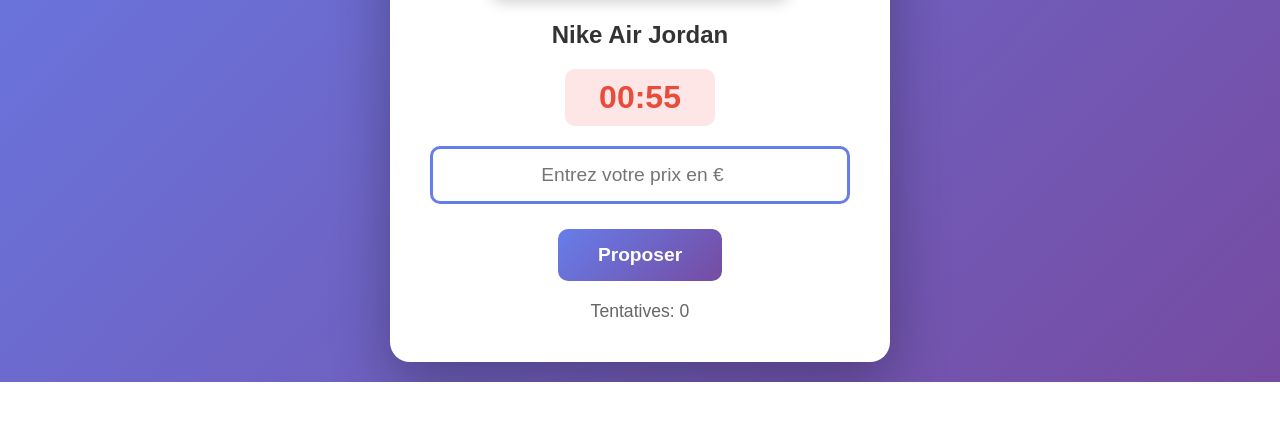
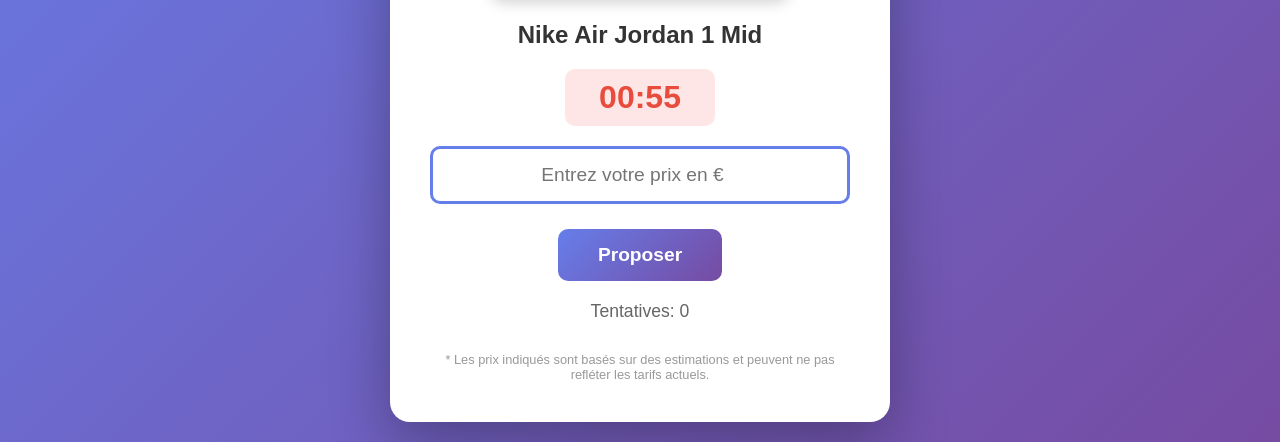
Before and after one commit to AlbanGaming/Lobby-des-jeux, a plain HTML site: page page1.html in a window 1280 px wide. Shown: the part 440-882 px from the top of the page. Before the commit the page ends 822 px from the top, so only its background shows below. Drawn offline with Linux system fonts and the light colour scheme.

Commit message:
Update page1.html

```diff
--- a/page1.html
+++ b/page1.html
@@ -27,6 +27,7 @@
             max-width: 500px;
             width: 100%;
             text-align: center;
+            position: relative;
         }
         h1 {
             color: #667eea;
@@ -153,6 +154,12 @@
             color: #e74c3c;
             font-weight: bold;
         }
+        .disclaimer {
+            margin-top: 30px;
+            font-size: 0.8em;
+            color: #999;
+            text-align: center;
+        }
     </style>
 </head>
 <body>
@@ -180,37 +187,41 @@
                 <button onclick="newGame()">Nouvelle Partie</button>
             </div>
         </div>
+
+        <div class="disclaimer">
+            * Les prix indiqués sont basés sur des estimations et peuvent ne pas refléter les tarifs actuels.
+        </div>
     </div>
     <script>
         const products = [
             {
-                name: "iPhone 15 Pro",
-                price: 1229.00,
+                name: "iPhone 15 Pro 128 Go",
+                price: 1329.00,
                 image: "https://images.unsplash.com/photo-1695048133142-1a20484d2569?w=400&h=400&fit=crop"
             },
             {
-                name: "PlayStation 5",
-                price: 549.00,
+                name: "PlayStation 5 (Disque)",
+                price: 549.99,
                 image: "https://images.unsplash.com/photo-1606813907291-d86efa9b94db?w=400&h=400&fit=crop"
             },
             {
-                name: "MacBook Air M2",
-                price: 1299.00,
+                name: "MacBook Air M2 256 Go",
+                price: 1199.00,
                 image: "https://images.unsplash.com/photo-1517336714731-489689fd1ca8?w=400&h=400&fit=crop"
             },
             {
-                name: "Nike Air Jordan",
-                price: 189.00,
+                name: "Nike Air Jordan 1 Mid",
+                price: 139.99,
                 image: "https://images.unsplash.com/photo-1556906781-9a412961c28c?w=400&h=400&fit=crop"
             },
             {
-                name: "AirPods Pro",
-                price: 279.00,
+                name: "AirPods Pro 2ème génération",
+                price: 299.00,
                 image: "https://images.unsplash.com/photo-1606841837239-c5a1a4a07af7?w=400&h=400&fit=crop"
             },
             {
-                name: "Nintendo Switch",
-                price: 299.00,
+                name: "Nintendo Switch OLED",
+                price: 349.99,
                 image: "https://images.unsplash.com/photo-1578303512597-81e6cc155b3e?w=400&h=400&fit=crop"
             }
         ];
```
